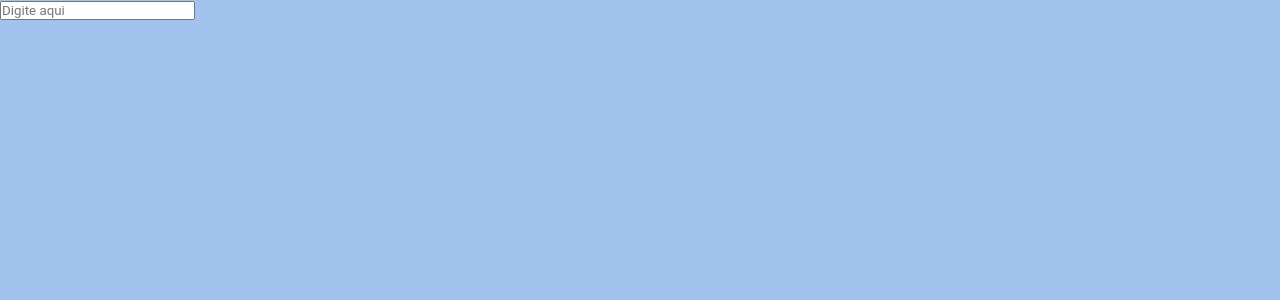
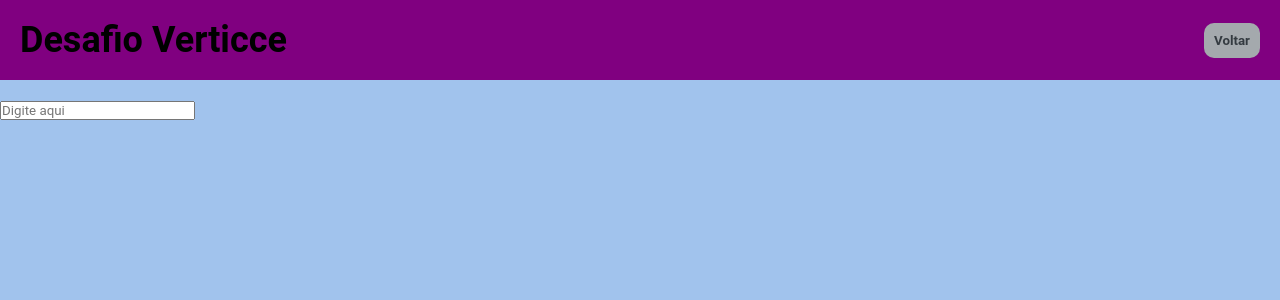
Before and after one commit to luccasqueiroz7/verttice-desafio-junior, a React (Create React App) app: page /desafio/1 in a window 1280 px wide. Shown: the top 300 px of the page. Built offline with nearby package versions, Linux system fonts and the light colour scheme.

Commit message:
feat/ Header padrão finalizado

```diff
--- /dev/null
+++ b/src/components/Header/index.jsx
@@ -0,0 +1,13 @@
+import { useHistory } from "react-router-dom";
+import { StyledHeader } from "./style";
+
+export const Header = () => {
+  const history = useHistory();
+
+  return (
+    <StyledHeader>
+      <h1>Desafio Verticce</h1>
+      <button onClick={() => history.push("/")}>Voltar</button>
+    </StyledHeader>
+  );
+};
--- /dev/null
+++ b/src/components/Header/style.js
@@ -0,0 +1,35 @@
+import styled from "styled-components";
+
+export const StyledHeader = styled.header`
+  display: flex;
+  width: 100%;
+  height: 80px;
+  justify-content: space-between;
+  align-items: center;
+  padding: 20px;
+  background-color: var(--purple);
+  margin-bottom: 20px;
+
+  > h1 {
+    font-size: 26px;
+  }
+
+  > button {
+    padding: 10px;
+    border: none;
+    border-radius: 10px;
+    background-color: var(--grey-1);
+    color: var(--grey-4);
+    font-weight: 600;
+
+    &:hover {
+      background-color: var(--blue-4);
+    }
+  }
+
+  @media (min-width: 768px) {
+    > h1 {
+      font-size: 36px;
+    }
+  }
+`;
--- a/src/pages/ChallengerFour/index.jsx
+++ b/src/pages/ChallengerFour/index.jsx
@@ -2,6 +2,7 @@ import { useState } from "react";
 import { ChallengerFourSection, TodoLi } from "./style";
 
 import { BsTrash } from "react-icons/bs";
+import { Header } from "../../components/Header";
 
 export const ChallengerFour = () => {
   const [todoList, setTodoList] = useState([]);
@@ -30,6 +31,9 @@ export const ChallengerFour = () => {
   }
 
   return (
+    <>
+      <Header />
+
       <ChallengerFourSection>
         <form
           onSubmit={(event) => {
@@ -59,5 +63,6 @@ export const ChallengerFour = () => {
           ))}
         </ul>
       </ChallengerFourSection>
+    </>
   );
 };
--- a/src/pages/ChallengerOne/index.jsx
+++ b/src/pages/ChallengerOne/index.jsx
@@ -1,4 +1,5 @@
 import { useState } from "react";
+import { Header } from "../../components/Header";
 
 export const ChallengerOne = () => {
   const [characters, setCharacters] = useState({});
@@ -16,6 +17,8 @@ export const ChallengerOne = () => {
     setCharacters(objCharactersCounter);
   }
   return (
+    <>
+      <Header />
       <section>
         <form>
           <input
@@ -35,5 +38,6 @@ export const ChallengerOne = () => {
           </ul>
         ))}
       </section>
+    </>
   );
 };
--- a/src/pages/ChallengerThree/index.jsx
+++ b/src/pages/ChallengerThree/index.jsx
@@ -1,4 +1,5 @@
 import { useState } from "react";
+import { Header } from "../../components/Header";
 
 export const ChallengerThree = () => {
   const numbers = [
@@ -23,6 +24,8 @@ export const ChallengerThree = () => {
   }
 
   return (
+    <>
+      <Header />
       <section>
         <ul>
           <h3>Arrays de teste</h3>
@@ -34,5 +37,6 @@ export const ChallengerThree = () => {
         </ul>
         <h2>Resultado: {resultProduct}</h2>
       </section>
+    </>
   );
 };
--- a/src/pages/ChallengerTwo/index.jsx
+++ b/src/pages/ChallengerTwo/index.jsx
@@ -1,4 +1,5 @@
 import { useState } from "react";
+import { Header } from "../../components/Header";
 
 const movies = [
   {
@@ -45,6 +46,8 @@ export const ChallengerTwo = () => {
   }
 
   return (
+    <>
+      <Header />
       <section>
         <ul>
           {movies.map((movie, index) => (
@@ -71,5 +74,6 @@ export const ChallengerTwo = () => {
           })}
         </p>
       </section>
+    </>
   );
 };
--- a/src/pages/HomePage/index.jsx
+++ b/src/pages/HomePage/index.jsx
@@ -6,7 +6,7 @@ export const HomePage = () => {
 
   return (
     <HomePageSection>
-      <h1>Desafio verttice</h1>
+      <h1>Desafio Verttice</h1>
       <ul>
         {[1, 2, 3, 4, 5].map((elem) => (
           <li key={elem} onClick={() => history.push(`/desafio/${elem}/`)}>
```
Lines whose indentation alone changed are shown as unchanged.
